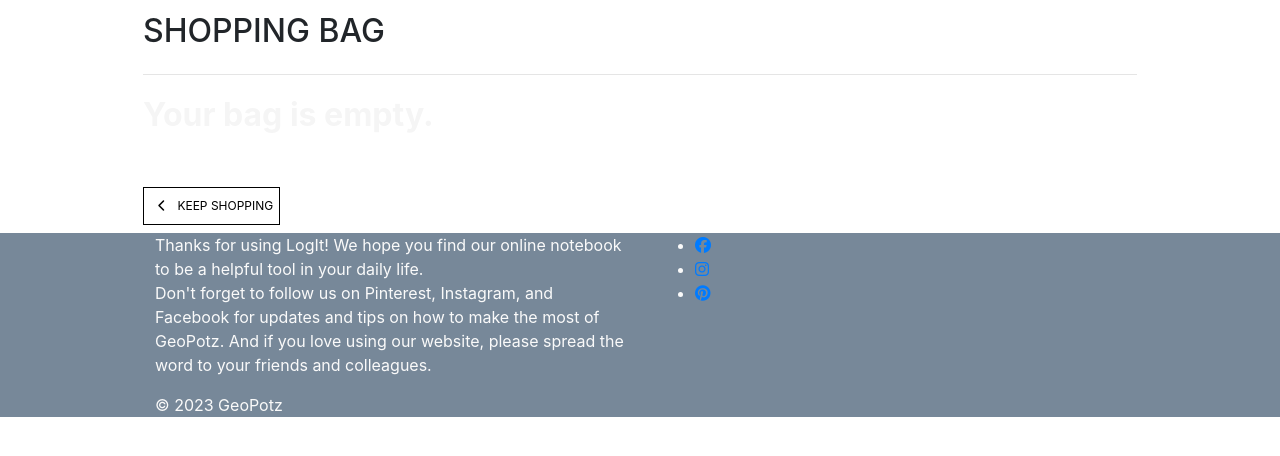
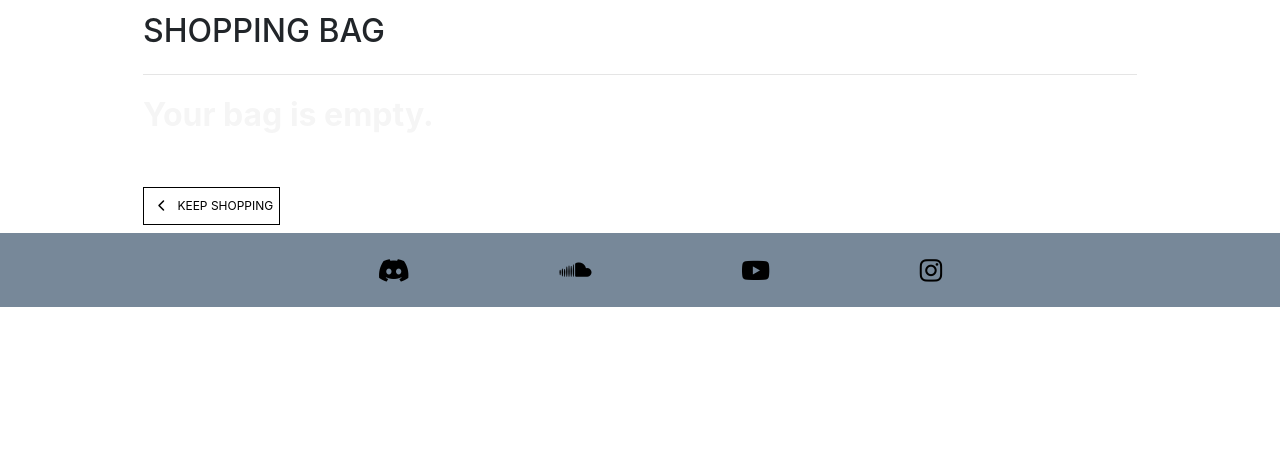
Before and after one commit to BMorrell92/BMorrell_Milestone_Project4, a Django app: page /bag/ in a window 1280 px wide. Shown: the part 331-787 px from the top of the page. Run offline with Django 3.2, Linux system fonts and the light colour scheme; parts of the project's set-up code (start-up, migrations or seed data) failed here and were passed over; some libraries are stand-ins or nearby versions; some web fonts are replaced.

Commit message:
reverted the footer

```diff
--- a/templates/base.html
+++ b/templates/base.html
@@ -122,30 +122,13 @@
     <!-- Footer Structure -->
 
     <footer class="container-fluid">
-      <div class="container">
-          <div class="row">
-            <div class="col l6 s12">
-              <p class="grey-text text-lighten-4 text-shadow">
-                Thanks for using LogIt! We hope you find our online notebook to be a helpful tool in your daily life.
-                <br>
-                Don't forget to follow us on Pinterest, Instagram, and Facebook for updates and tips on how to make the most of GeoPotz. And if you love using our website, please spread the word to your friends and colleagues.
-                <br>
-              </p>
-            </div>
-            <div class="col l4 offset-l2 s12">
-                <ul>
-                    <li><a class="grey-text text-lighten-3 " href="facebook.com" ><i class="fa-brands fa-facebook text-shadow"></i></a></li>
-                    <li><a class="grey-text text-lighten-3" href="instagram.com"><i class="fa-brands fa-instagram text-shadow"></i></a></li>
-                    <li><a class="grey-text text-lighten-3" href="pinterest.com"><i class="fa-brands fa-pinterest text-shadow"></i></a></li>
-                </ul>
-            </div>
-          </div>
-        </div>
-        <div class="footer-copyright">
-          <div class="container">
-          © 2023 GeoPotz
-          </div>
-        </div>
+
+      <ul class="social-networks">
+          <li><a href="https://www.discord.com" target="_blank"><i class="fa-brands fa-discord" aria-hidden="true"> </i></a></li>
+          <li><a href="https://soundcloud.com/jamsgalacticafm" target="_blank"><i class="fa-brands fa-soundcloud" aria-hidden="true"> </i></a></li>
+          <li><a href="https://www.youtube.com" target="_blank"><i class="fa-brands fa-youtube" aria-hidden="true" > </i></a></li>
+          <li><a href="https://www.instagram.com" target="_blank"><i class="fa-brands fa-instagram" aria-hidden="true"> </i></a></li>
+      </ul>
     </footer>
   </body>
 </html>
```
